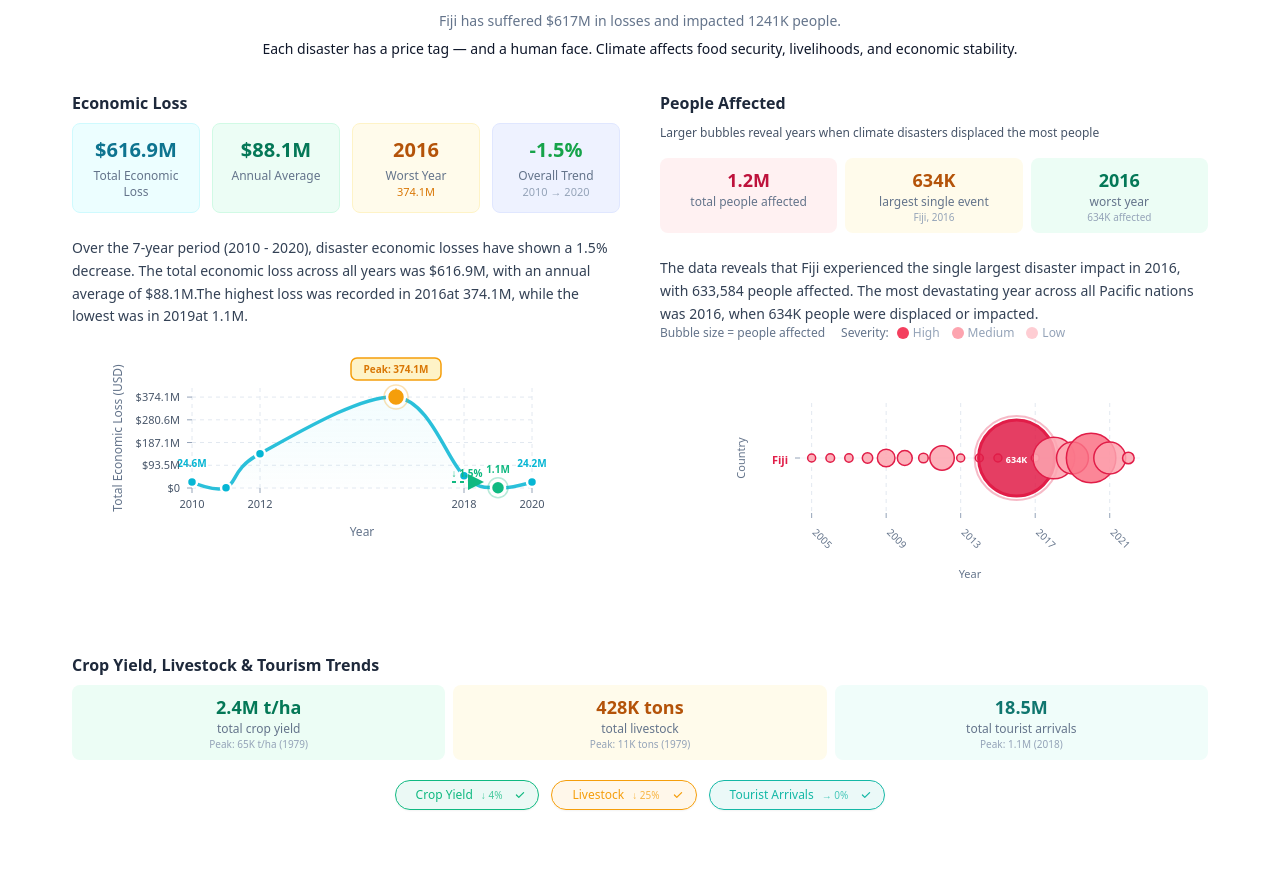
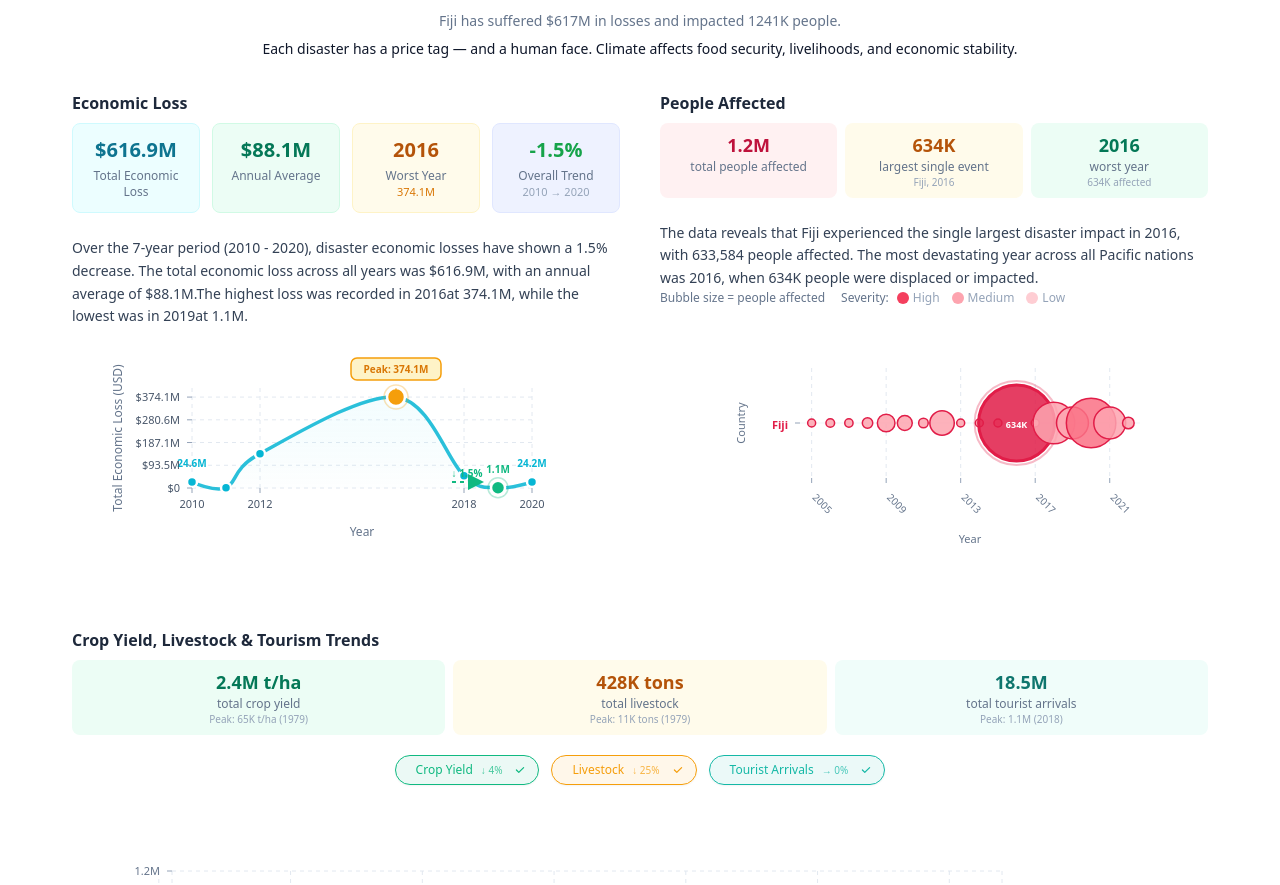
Before and after one commit to Keison542/pac-dataviz-challenge, a Next.js app: page /pac-dataviz-challenge/ in a window 1280 px wide. Shown: the part 2300-3185 px from the top of the page. Built offline with nearby package versions, Linux system fonts and the light colour scheme.

Commit message:
Remove insight prop and related UI from BubbleChart
Removed the 'insight' prop and its associated display from the BubbleChart component.

```diff
--- a/src/vizualization/bubbleChart/BubbleChart.tsx
+++ b/src/vizualization/bubbleChart/BubbleChart.tsx
@@ -86,8 +86,7 @@ const AnimatedBubble = ({
 export function BubbleChart({
   width,
   height,
-  data,
-  insight = "Larger bubbles reveal years when climate disasters displaced the most people",
+  data
 }: Props) {
   const [hovered, setHovered] = useState<DataPoint | null>(null);
   const [hoverTimer, setHoverTimer] = useState<NodeJS.Timeout | null>(null);
@@ -198,12 +197,6 @@ export function BubbleChart({
 
   return (
     <div className="w-full">
-      <div className="mb-4">
-          <p className="text-xs text-slate-600 leading-relaxed">
-            {insight}
-          </p>
-      </div>
-
       <div className="mb-5 grid grid-cols-3 gap-2">
         <div className="text-center p-2 bg-rose-50 rounded-lg transition-all duration-200 hover:shadow-md hover:scale-[1.02]">
           <div className="text-lg font-bold text-rose-700">
```
